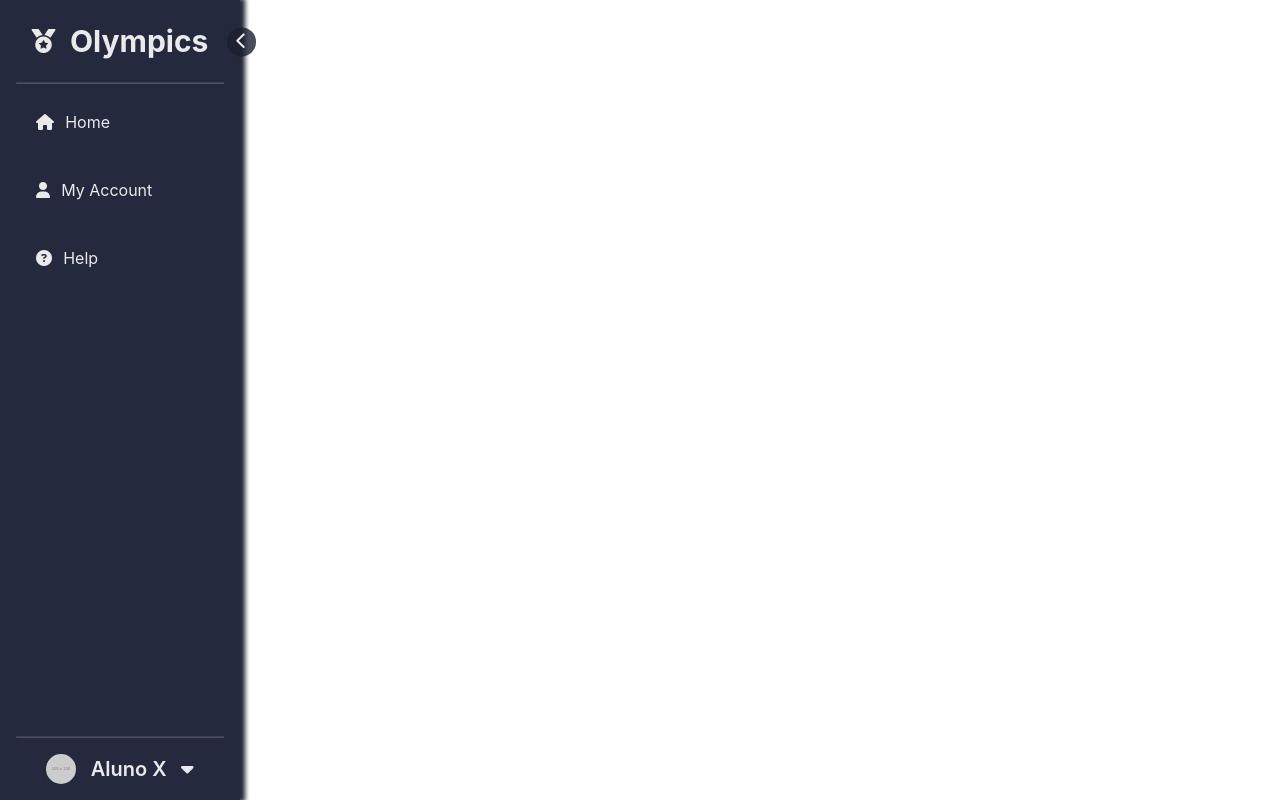
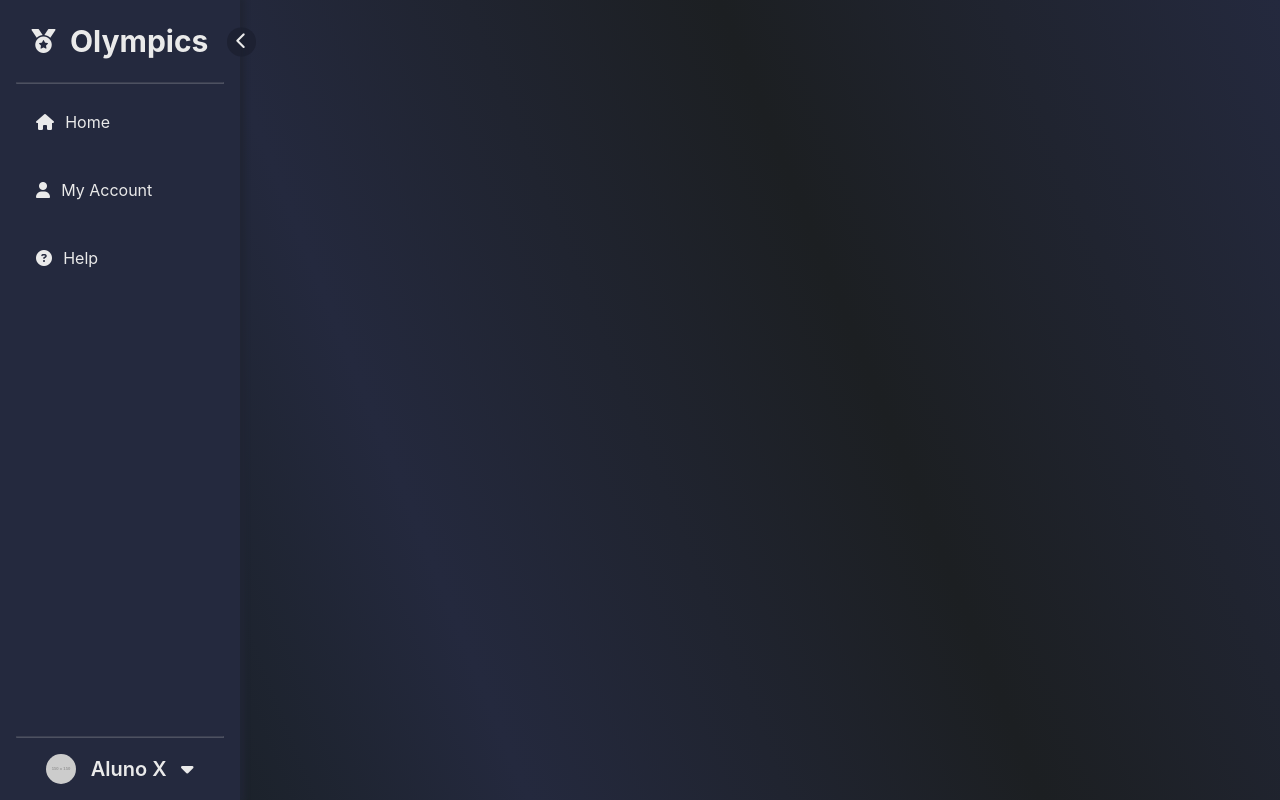
Before and after one commit to phdaccache/Projeto_MC656, a React (Create React App) app in the folder frontend/: page / in a window 1280 px wide. Built offline with nearby package versions, Linux system fonts and the light colour scheme.

Commit message:
feat: add main sidebar template background

```diff
--- a/frontend/src/pages/MainSidebar/MainSidebar.css
+++ b/frontend/src/pages/MainSidebar/MainSidebar.css
@@ -1,3 +1,8 @@
+.main-sidebar-background {
+  background: rgb(36,41,62);
+  background: linear-gradient(248deg, rgba(36,41,62,1) 0%, rgba(28,31,34,1) 35%, rgba(36,41,62,1) 67%, rgba(23,30,32,1) 95%);
+}
+
 .sidebar-style {
   /* font-family: 'Poppins', sans-serif; */
   display: flex;
--- a/frontend/src/pages/MainSidebar/MainSidebar.jsx
+++ b/frontend/src/pages/MainSidebar/MainSidebar.jsx
@@ -22,7 +22,7 @@ export default function MainSidebar() {
   // @TODO Add logout confirmation and functionality
 
   return (
-    <div className="root-div-flex-row">
+    <div className="main-sidebar-background root-div-flex-row">
       <nav className={`sidebar-style ${sidebar ? "main-sidebar" : "main-sidebar-collapsed"}`}>
         <div className='toggle-sidebar' onClick={showSidebar}>
           <i className ={sidebar ? "fa-solid fa-chevron-left" : "fa-solid fa-chevron-right"}></i>
```
